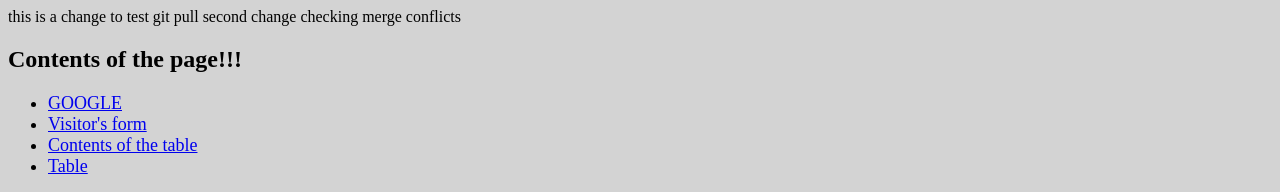
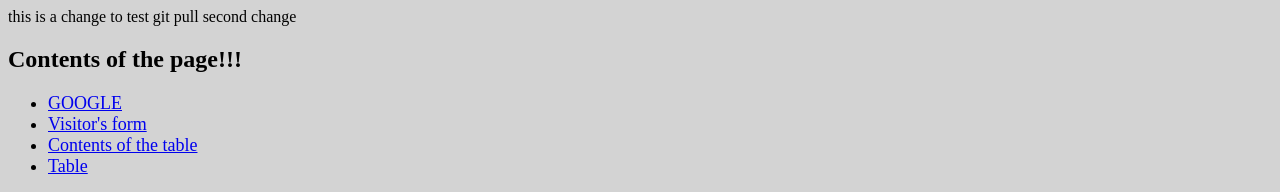
Before and after one commit to anushka8800/lecture00, a plain HTML site: page index.html in a window 1280 px wide. Shown: the top 192 px of the page. Drawn offline with Linux system fonts and the light colour scheme.

Commit message:
Update index.html

```diff
--- a/index.html
+++ b/index.html
@@ -8,7 +8,6 @@
   <body>
       this is a change to test git pull
       second change
-      checking merge conflicts
 
      <div id="intro">
       <h2>Contents of the page!!!</h2> </div>
```
